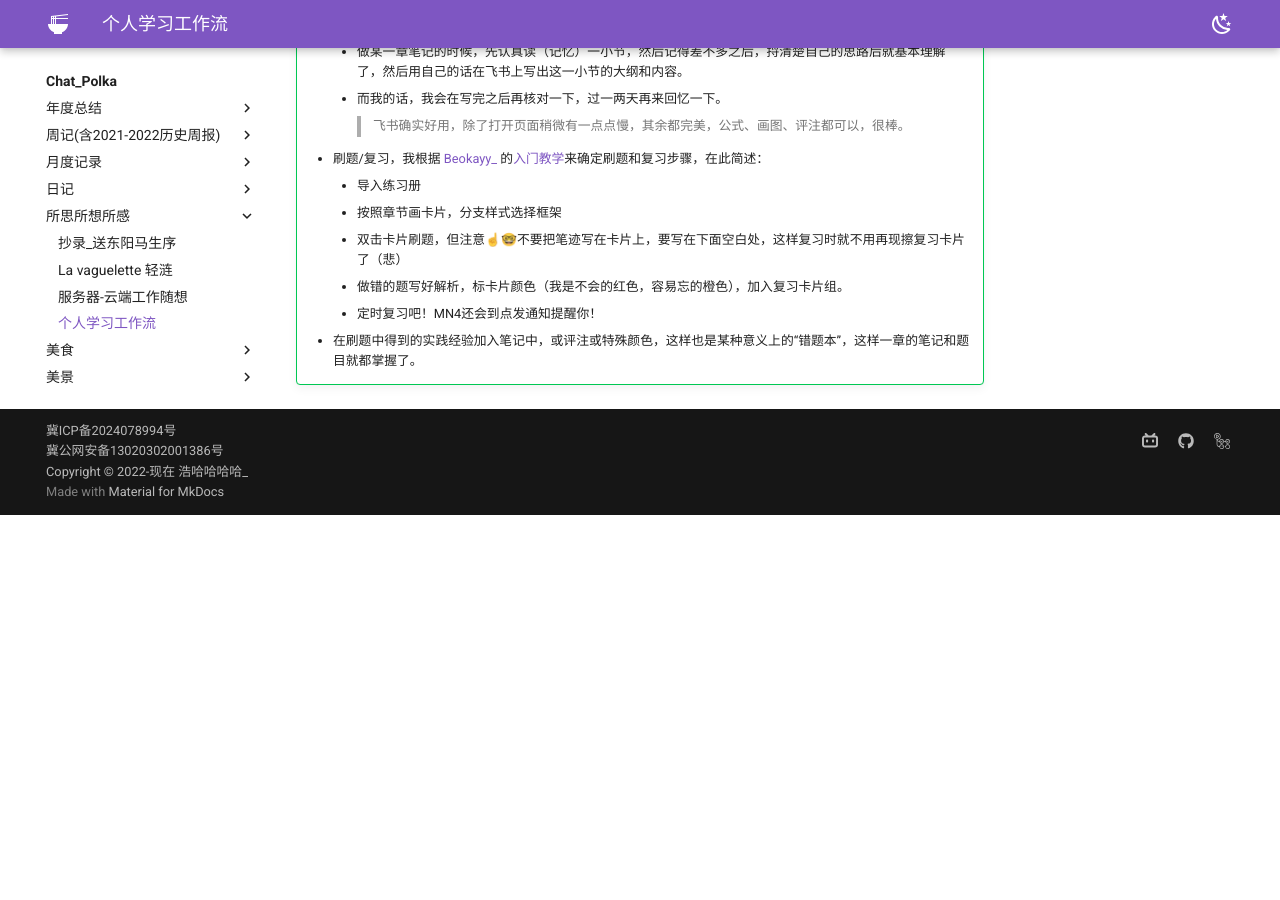
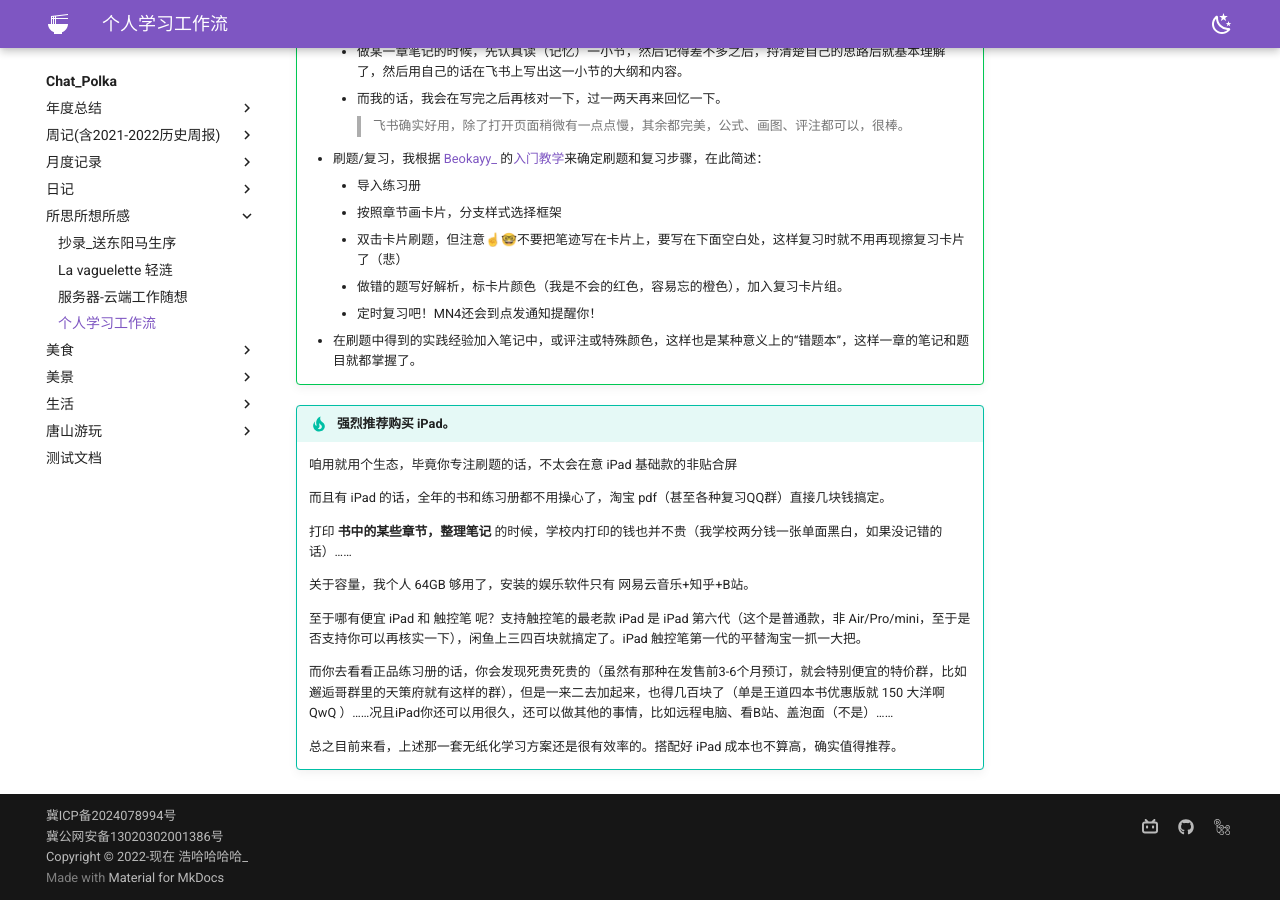
Before and after one commit to Haohahahaha/chat, an MkDocs documentation site: the page built from docs/4-thought/Personnal_Learning/flow.md, in a window 1280 px wide and 900 px high, scrolled down 1112 px. Built offline with MkDocs 1.6.1 and Material for MkDocs 9.7.7, drawn with Linux system fonts in a browser that asks for light colours; before the commit the page ends 1627 px from its top, so only the background shows below that.

Commit message:
2025-04-14_16:11:13 update

```diff
--- a/docs/4-thought/Personnal_Learning/flow.md
+++ b/docs/4-thought/Personnal_Learning/flow.md
@@ -50,3 +50,19 @@
         - 做错的题写好解析，标卡片颜色（我是不会的红色，容易忘的橙色），加入复习卡片组。
         - 定时复习吧！MN4还会到点发通知提醒你！
     - 在刷题中得到的实践经验加入笔记中，或评注或特殊颜色，这样也是某种意义上的“错题本”，这样一章的笔记和题目就都掌握了。
+
+!!! tip "强烈推荐购买 iPad。"
+
+    咱用就用个生态，毕竟你专注刷题的话，不太会在意 iPad 基础款的非贴合屏
+
+    而且有 iPad 的话，全年的书和练习册都不用操心了，淘宝 pdf（甚至各种复习QQ群）直接几块钱搞定。
+
+    打印 **书中的某些章节，整理笔记** 的时候，学校内打印的钱也并不贵（我学校两分钱一张单面黑白，如果没记错的话）……
+
+    关于容量，我个人 64GB 够用了，安装的娱乐软件只有 网易云音乐+知乎+B站。
+
+    至于哪有便宜 iPad 和 触控笔 呢？支持触控笔的最老款 iPad 是 iPad 第六代（这个是普通款，非 Air/Pro/mini，至于是否支持你可以再核实一下），闲鱼上三四百块就搞定了。iPad 触控笔第一代的平替淘宝一抓一大把。
+
+    而你去看看正品练习册的话，你会发现死贵死贵的（虽然有那种在发售前3-6个月预订，就会特别便宜的特价群，比如邂逅哥群里的天策府就有这样的群），但是一来二去加起来，也得几百块了（单是王道四本书优惠版就 150 大洋啊 QwQ ）……况且iPad你还可以用很久，还可以做其他的事情，比如远程电脑、看B站、盖泡面（不是）……
+
+    总之目前来看，上述那一套无纸化学习方案还是很有效率的。搭配好 iPad 成本也不算高，确实值得推荐。
```
